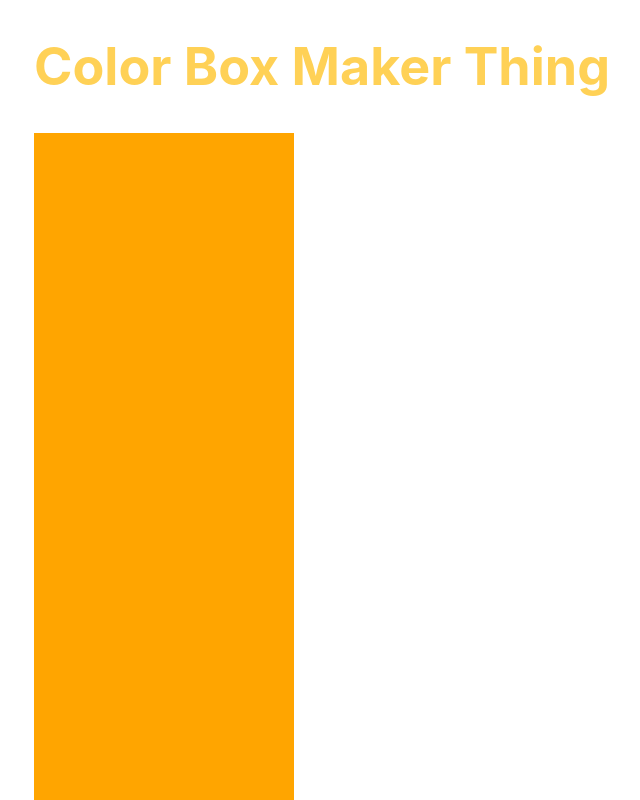
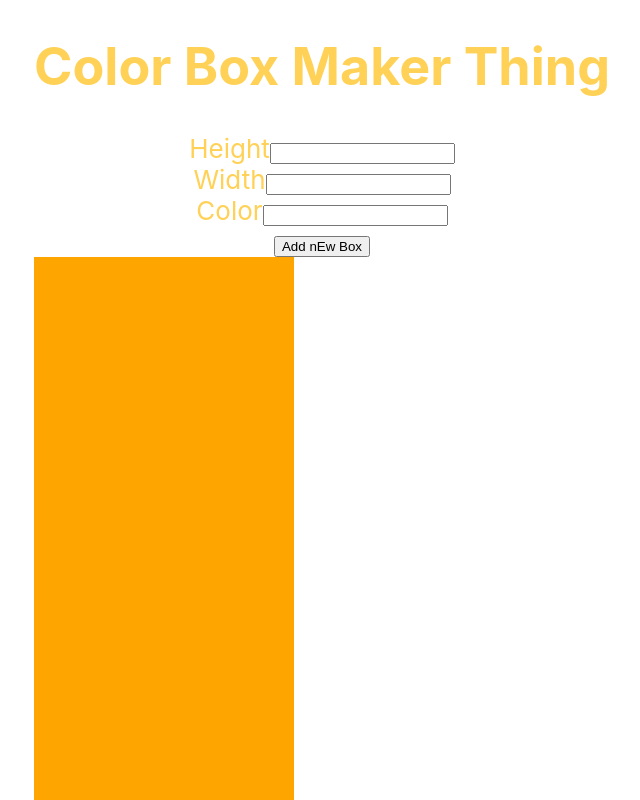
Before and after one commit to mykey007/react-course, a React (Create React App) app: page / in a window 1280 px wide. Shown: the top 800 px of the page, without its empty margins (318-958 px from the left). Built offline with nearby package versions, Linux system fonts and the light colour scheme.

Commit message:
making form submit new boxes

```diff
--- a/src/BoxList.js
+++ b/src/BoxList.js
@@ -1,10 +1,17 @@
 import React, { Component } from 'react'
 import Box2 from './Box2'
+import NewBoxForm from './NewBoxForm'
 
 class BoxList extends Component {
     constructor(props){
         super(props)
         this.state = {boxes: [{width: 10, height: 40, color: 'orange'}]}
+        this.create = this.create.bind(this)
+    }
+    create(newBox){
+        this.setState({
+           boxes: [...this.state.boxes, newBox]
+        })
     }
     render() {
         const boxes = this.state.boxes.map(box => (
@@ -17,6 +24,7 @@
         return (
             <div>
                 <h1>Color Box Maker Thing</h1>
+                <NewBoxForm createBox={this.create} />
                 {boxes}
             </div>
         )
--- /dev/null
+++ b/src/NewBoxForm.js
@@ -0,0 +1,67 @@
+import React, { Component } from 'react'
+
+class NewBoxForm extends Component {
+    constructor(props){
+        super(props)
+        this.state = {height: '', width: '', color: ''}
+        this.handleChange = this.handleChange.bind(this)
+        this.handleSubmit = this.handleSubmit.bind(this)
+    }
+    handleChange(e){
+        this.setState({
+            [e.target.name]: e.target.value
+        })
+
+    }
+    handleSubmit(e){
+        // don't refresh the page
+        e.preventDefault()
+        // get entire state
+        this.props.createBox(this.state)
+        // clear the fields once submitted
+        this.setState({
+            height: '',
+            width: '',
+            color: '',
+        })
+    }
+    render() {
+        return (
+            <form onSubmit={this.handleSubmit}>
+                <div>
+                    <label htmlFor='height'>Height</label>
+                    <input
+                        type='text'
+                        name='height'
+                        value={this.state.height}
+                        id='height'
+                        onChange={this.handleChange}
+                    />
+                </div>
+                <div>
+                    <label htmlFor='width'>Width</label>
+                    <input
+                        type='text'
+                        name='width'
+                        value={this.state.width}
+                        id='width'
+                        onChange={this.handleChange}
+                    />
+                </div>
+                <div>
+                    <label htmlFor='color'>Color</label>
+                    <input
+                        type='text'
+                        name='color'
+                        value={this.state.color}
+                        id='color'
+                        onChange={this.handleChange}
+                    />
+                </div>
+                <button>Add nEw Box</button>
+            </form>
+        )
+    }
+}
+
+export default NewBoxForm;
```
